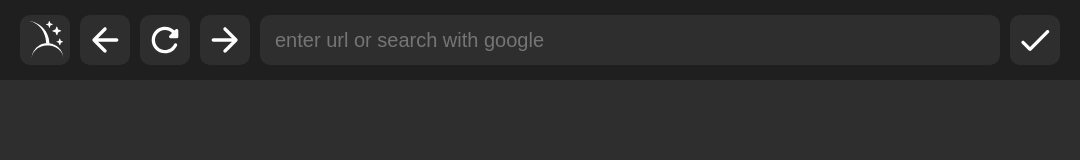
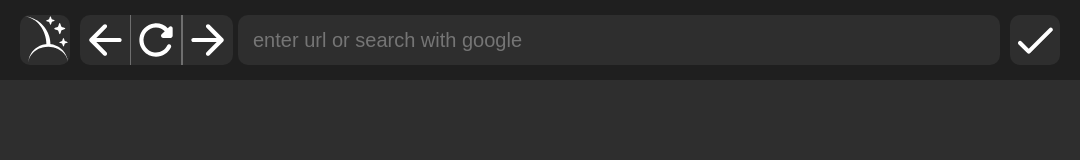
Before and after one commit to FerrandMijnheer/star-browser, an Electron app: page index.html in a window 1080 px wide. Drawn offline with Linux system fonts and the light colour scheme.

Commit message:
Made Frequently used color an variable + made L,M,R img buttons

```diff
--- a/index.html
+++ b/index.html
@@ -10,15 +10,47 @@
 
 <body>
   <div class="info-bar">
-    <input type="image" src="images/logos/logo.svg" alt="logo" class="info-bar-img info-bar-item" id="logoButton">
-    <input type="image" src="images/arrow_back_24dp.svg" alt="undo" class="info-bar-img info-bar-item" id="undoButton">
-    <input type="image" src="images/refresh_24dp.svg" alt="reload" class="info-bar-img info-bar-item" id="reloadButton">
-    <input type="image" src="images/arrow_forward_24dp.svg" alt="redo" class="info-bar-img info-bar-item" id="redoButton">
-    <input type="text" placeholder="enter url or search with google" class="url-input info-bar-item" id="urlInput">
-    <input type="image" src="images/check_24dp.svg" alt="enter check" class="info-bar-img info-bar-item"
+    <input
+      type="image"
+      src="images/logos/logo.svg"
+      alt="logo"
+      class="info-bar-img info-bar-item"
+      id="logoButton">
+    <input
+      type="image"
+      src="images/arrow_back_24dp.svg"
+      alt="undo"
+      class="info-bar-img-l info-bar-img info-bar-item-l"
+      id="undoButton">
+    <input
+      type="image"
+      src="images/refresh_24dp.svg"
+      alt="reload"
+      class="info-bar-img-m info-bar-img info-bar-item-m"
+      id="reloadButton">
+    <input
+      type="image"
+      src="images/arrow_forward_24dp.svg"
+      alt="redo"
+      class="info-bar-img-r info-bar-img info-bar-item-r"
+      id="redoButton">
+    <input
+      type="text"
+      placeholder="enter url or search with google"
+      class="url-input info-bar-item"
+      id="urlInput">
+    <input
+      type="image"
+      src="images/check_24dp.svg"
+      alt="enter check"
+      class="info-bar-img info-bar-item"
       id="enterButton">
   </div>
-  <webview src="pages/start.html" class="website-iframe" id="websiteIFrame"></webview>
+  <webview
+    src="pages/start.html"
+    class="website-iframe"
+    id="websiteIFrame">
+  </webview>
 </body>
 <script>
   const logoButton = document.getElementById("logoButton");
--- a/style.css
+++ b/style.css
@@ -1,34 +1,69 @@
+:root {
+  --main-bg-color: #1f1f1f;
+  --main-accent-bg-color: #2e2e2e;
+  --main-accent-color: #6f6f6f;
+  --main-txt-color: rgb(255, 255, 255);
+}
+
 body {
   margin: 0px;
-  background-color: #2e2e2e;
+  background-color: var(--main-accent-bg-color);
 }
 
 .info-bar {
-  background-color: #1f1f1f;
+  background-color: var(--main-bg-color);
   height: 50px;
   padding: 15px;
   display: flex;
-  border-bottom: 2px solid #2e2e2e;
+  border-bottom: 2px solid var(--main-accent-bg-color);
 }
 
 .info-bar-img {
   object-fit: contain;
-  height: 40px;
-  border-width: 5px;
-  border-style: solid;
-  border-color: #2e2e2e;
+  height: 50px;
   border-radius: 10px;
-  background-color: #2e2e2e;
+  background-color: var(--main-accent-bg-color);
 }
 
 .info-bar-item {
   margin: 0px 5px;
 }
 
+.info-bar-item-l {
+  margin: 0px;
+  margin-left: 5px;
+}
+
+.info-bar-img-l {
+  border-radius: 10px 0px 0px 10px;
+  border-right: 1px solid var(--main-accent-color);
+}
+
+.info-bar-item-m {
+  margin: 0px;
+}
+
+.info-bar-img-m {
+  border-radius: 0px;
+  border-right: 1px solid var(--main-accent-color);
+  border-left: 1px var(--main-accent-color);
+}
+
+.info-bar-item-r {
+  margin: 0px;
+  margin-right: 0px;
+}
+
+.info-bar-img-r {
+  border-radius: 0px 10px 10px 0px;
+  border-left: 1px solid var(--main-accent-color);
+}
+
+
 .url-input {
   flex-grow: 1;
   font-size: 20px;
-  background-color: #2e2e2e;
+  background-color: var(--main-accent-bg-color);
   border: none;
   border-radius: 10px;
   padding: 10px;
@@ -91,8 +126,8 @@ h1 {
 }
 
 .get-now-button {
-  background-color: white;
-  color: #2e2e2e;
+  background-color: var(--main-txt-color);
+  color: var(--main-accent-bg-color);
   border: none;
   border-radius: 20px;
   padding: 15px 25px;
@@ -103,7 +138,7 @@ h1 {
 
 .info-card-div {
   flex-grow: 1;
-  background-color: #1f1f1f;
+  background-color: var(--main-bg-color);
   border-radius: 45px;
   padding: 25px 25px;
   margin: 0px 10px;
@@ -122,7 +157,7 @@ h1 {
 
 .info-card-title {
   background-color: white;
-  color: #2e2e2e;
+  color: var(--main-accent-bg-color);
   border: none;
   border-radius: 20px;
   padding: 15px 25px;
```
